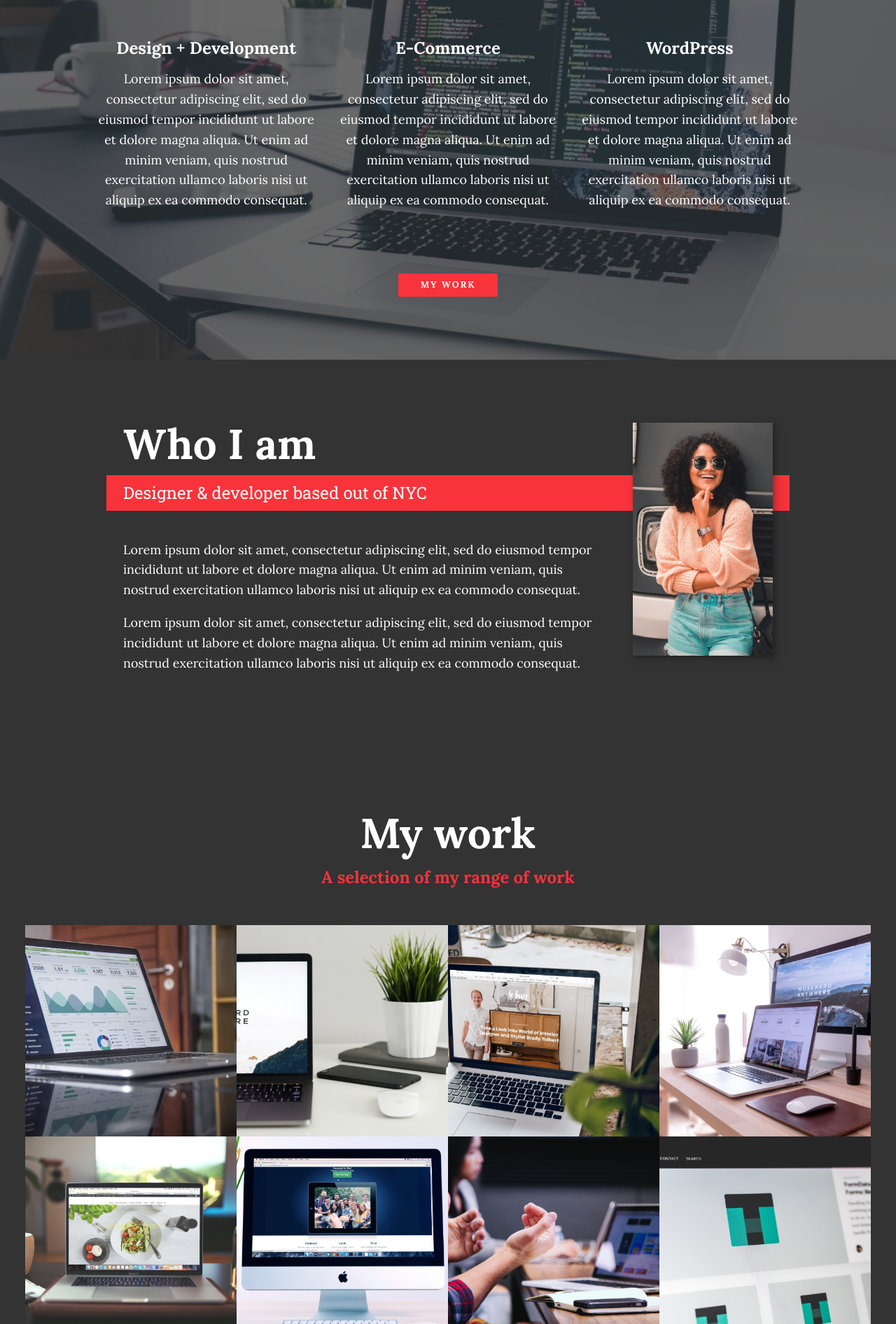
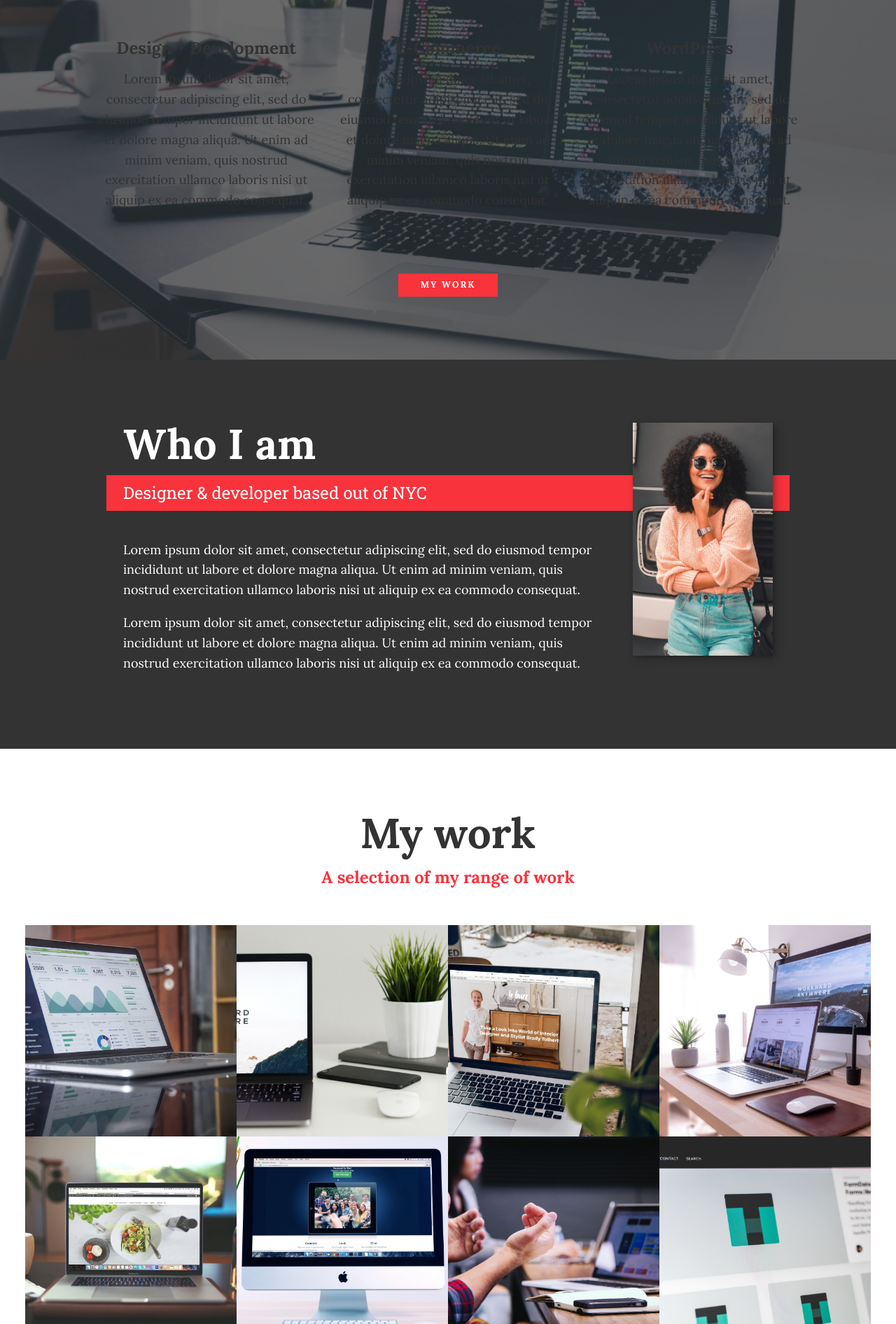
Before and after one commit to mariusmokoka/Build-and-Deploy-Your-Portfolio, a website built with Vite: page index.html in a window 1280 px wide. Shown: the part 668-2560 px from the top of the page at 70% size. Built offline with nearby package versions, Linux system fonts and the light colour scheme.

Commit message:
fixing js error

```diff
--- a/style.css
+++ b/css/style.css
@@ -16,7 +16,7 @@
     --clr-light: #333;
     --clr-dark: #fff;
     --clr-accent: #f8333c;
-    --clr-lighter: #fff;
+
     --fs-h1: 3rem;
     --fs-h2: 2.25rem;
     --fs-h3: 1.25rem;
@@ -295,10 +295,10 @@
 
 .my-services {
     background-color: var(--clr-dark);
-    background-image: url(./img/services-bg.jpg);
+    background-image: url(../img/services-bg.jpg);
     background-size: cover;
     /* background-blend-mode: multiply; */
-    color: var(--clr-lighter);
+    color: var(--clr-light);
     text-align: center;
 }
 
@@ -384,8 +384,8 @@
 /* My Work */
 
 .my-work {
-    background-color: var(--clr-light);
-    color: var(--clr-dark); /* changed from light to dark */
+    background-color: var(--clr-dark);
+    color: var(--clr-light);
     text-align: center;
 }
 
--- a/index.html
+++ b/index.html
@@ -10,7 +10,7 @@
         <!-- Update these with your own fonts -->
         <link href="https://fonts.googleapis.com/css?family=Lora:400,700|Roboto+Slab:400,700&display=swap" rel="stylesheet">
 
-        <link rel="stylesheet" href="./style.css">
+        <link rel="stylesheet" href="css/style.css">
 
     </head>
     <body>
@@ -166,7 +166,7 @@
         </footer>
 
 
-        <script src="js/indexnew.js"></script>
+        <script src="js/index.js"></script>
 
     </body>
 </html>
```
Also changed, not shown: package.json (+2 -7 lines), portfolio-item.html (+2 -2 lines), js/index.js (renamed from js/indexnew.js).
